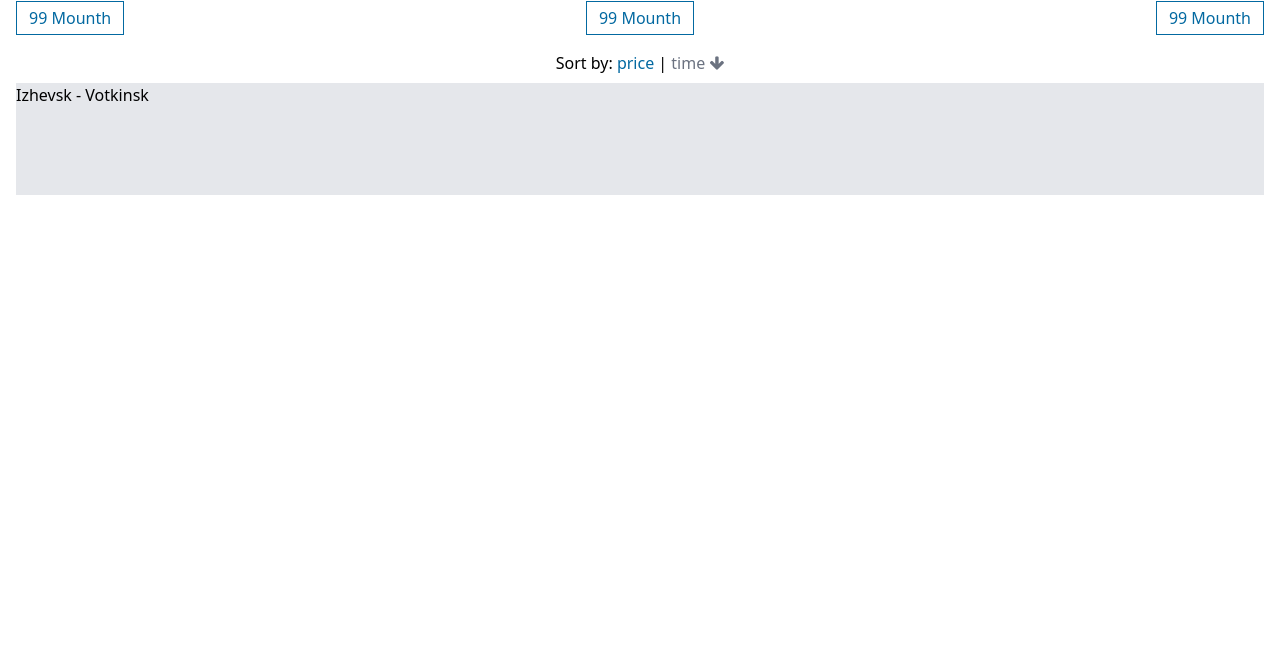
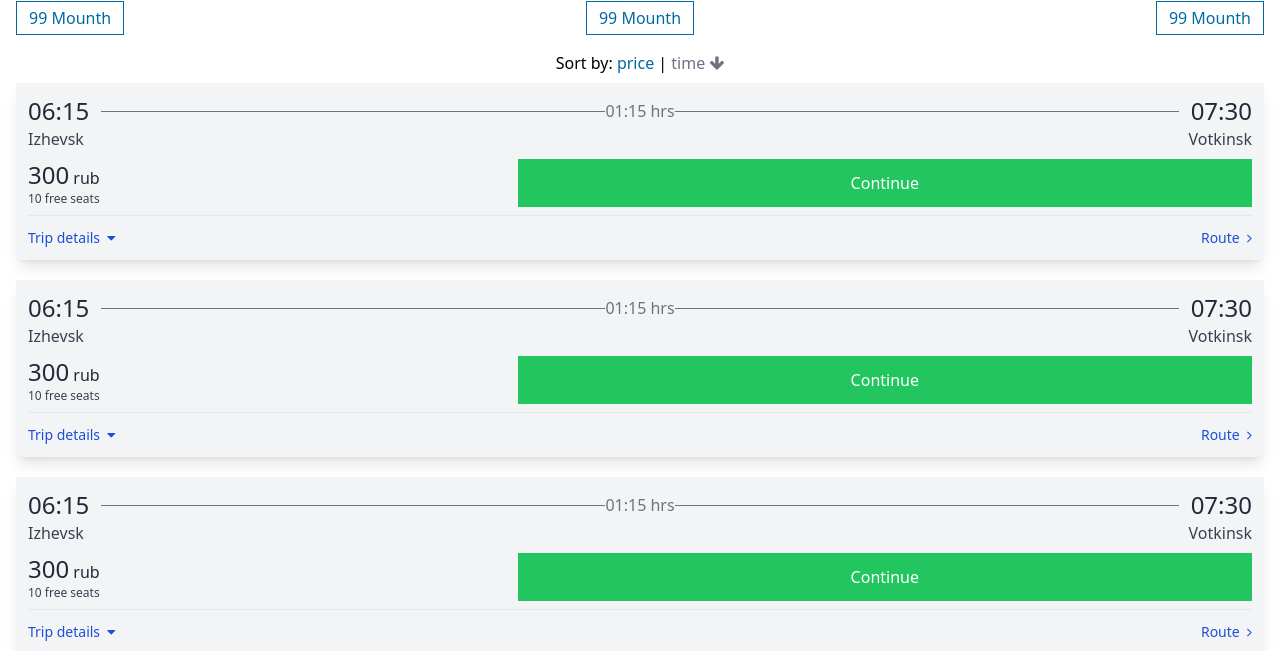
Before and after one commit to Komakk/bus-station, a React (Vite) app: page / in a window 1280 px wide. Shown: the part 220-871 px from the top of the page. Before the commit the page ends 800 px from the top, so only its background shows below. Built offline with nearby package versions, Linux system fonts and the light colour scheme; no server answers.

Commit message:
Add Ticket.tsx

```diff
--- a/src/BusRoutes.tsx
+++ b/src/BusRoutes.tsx
@@ -1,5 +1,6 @@
 import Navigation from "./components/Navigation";
 import SearchForm from "./components/SearchForm";
+import Ticket from "./components/Ticket";
 
 export default function BusRoutes() {
   return (
@@ -28,9 +29,9 @@ export default function BusRoutes() {
           <span className="fa fa-arrow-down text-gray-500"></span>
         </section>
         <div className=" px-4">
-          <div className=" mb-5 bg-gray-200 h-28">
-            <p>Izhevsk - Votkinsk</p>
-          </div>
+          <Ticket />
+          <Ticket />
+          <Ticket />
         </div>
       </main>
     </>
--- /dev/null
+++ b/src/components/Ticket.tsx
@@ -0,0 +1,36 @@
+export default function Ticket() {
+  return (
+    <div className=" mb-5 p-3 bg-gray-100 shadow-lg">
+      <div className=" flex text-gray-800">
+        <span className=" text-2xl">06:15</span>
+        <span className=" px-3 flex items-center flex-auto text-gray-500">
+          <span className=" w-3 h-[1px] inline-block flex-auto bg-gray-500"></span>
+          01:15 hrs
+          <span className=" w-3 h-[1px] inline-block flex-auto bg-gray-500"></span>
+        </span>
+        <span className=" text-2xl">07:30</span>
+      </div>
+      <div className=" text-gray-700">
+        <span>Izhevsk</span>
+        <span className=" float-right">Votkinsk</span>
+      </div>
+      <div className=" mt-2 flex text-gray-800">
+        <div className=" w-2/5">
+          <p>
+            <span className=" text-2xl">300</span> rub
+          </p>
+          <p className=" text-xs text-gray-700">10 free seats</p>
+        </div>
+        <button className=" w-3/5 bg-green-500 text-white">Continue</button>
+      </div>
+      <div className=" border-t mt-2 pt-3 text-blue-700 text-sm">
+        <span>
+          Trip details &nbsp;<span className=" fa fa-caret-down"></span>
+        </span>
+        <span className=" float-right">
+          Route &nbsp;<span className=" fa fa-angle-right"></span>
+        </span>
+      </div>
+    </div>
+  );
+}
```
